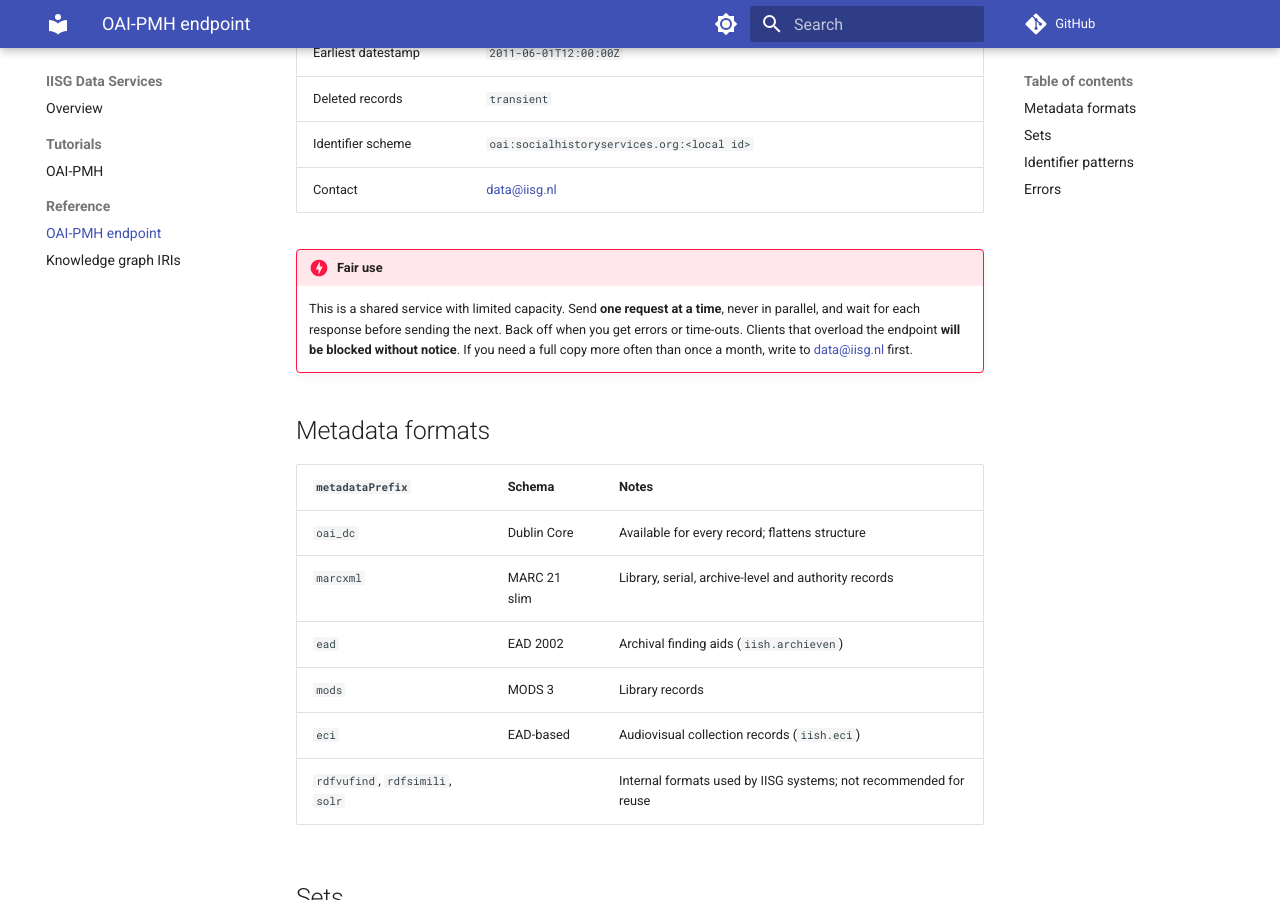
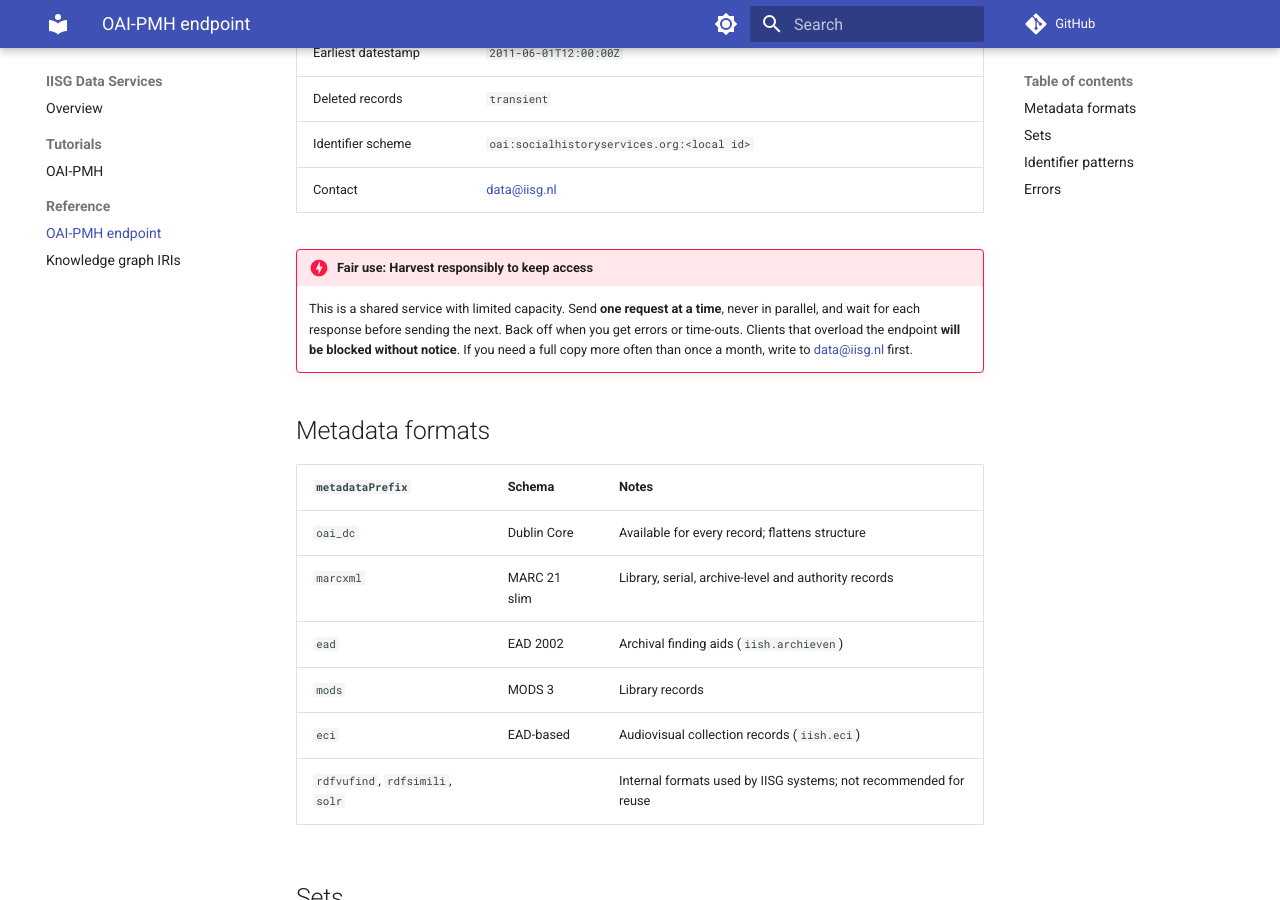
Before and after one commit to knaw-iisg/iisg-docs-metadata, an MkDocs documentation site: the page built from docs/reference/oai-pmh.md, in a window 1280 px wide and 900 px high, scrolled down 488 px. Built offline with MkDocs 1.6.1 and Material for MkDocs 9.7.7, drawn with Linux system fonts in a browser that asks for light colours; comment, search, counter and statistics services are not loaded.

Commit message:
Reword fair-use warning title
Co-Authored-By: Claude Opus 5.5 <noreply@anthropic.com>

```diff
--- a/docs/reference/oai-pmh.md
+++ b/docs/reference/oai-pmh.md
@@ -13,7 +13,7 @@
 | Identifier scheme | `oai:socialhistoryservices.org:<local id>` |
 | Contact | [data@iisg.nl](mailto:data@iisg.nl) |
 
-!!! danger "Fair use"
+!!! danger "Fair use: Harvest responsibly to keep access"
     This is a shared service with limited capacity. Send **one request at a
     time**, never in parallel, and wait for each response before sending the
     next. Back off when you get errors or time-outs. Clients that overload
```
Also changed, not shown: docs/tutorials/oai-pmh.md (+1 -1 lines).
